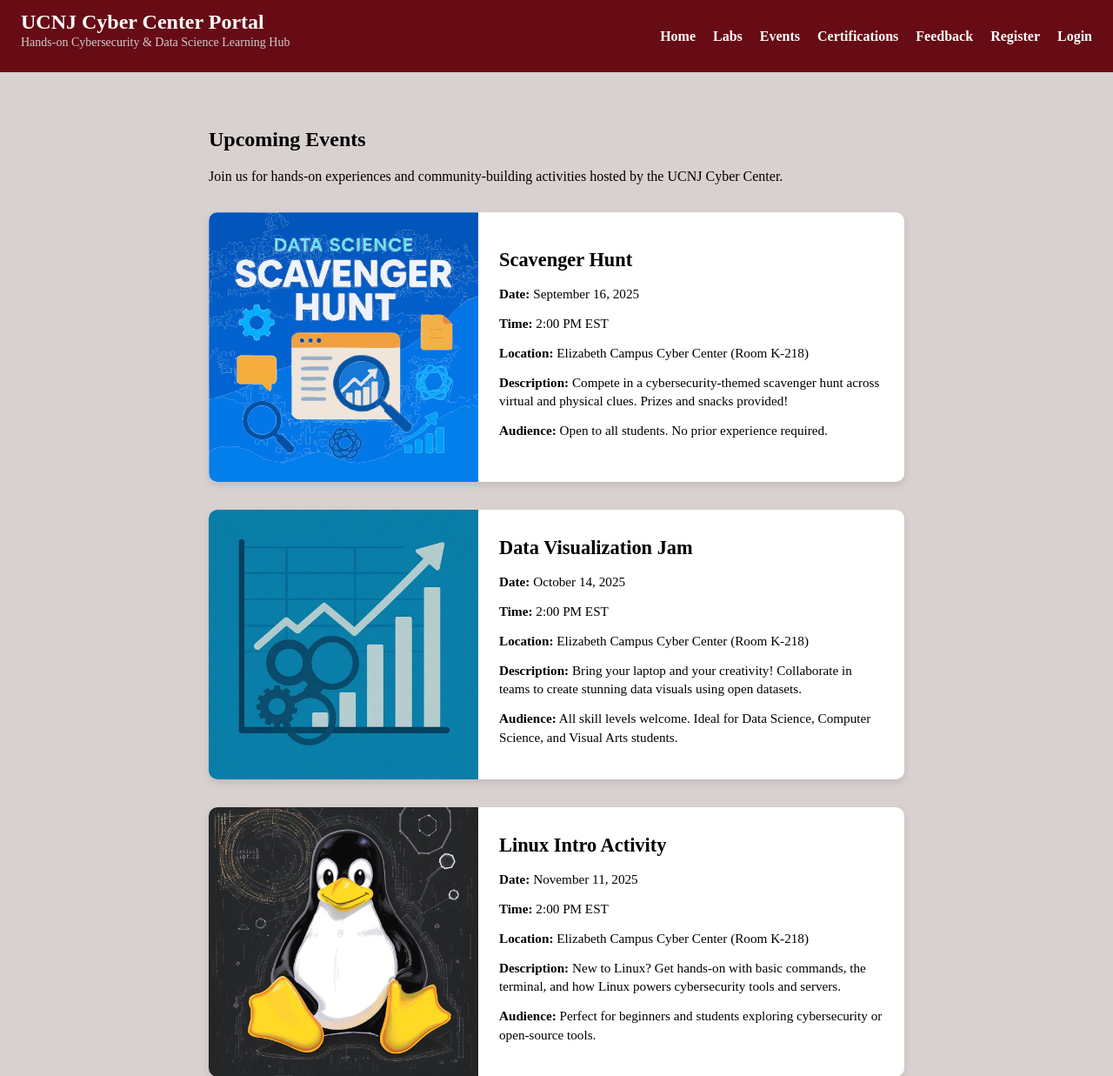
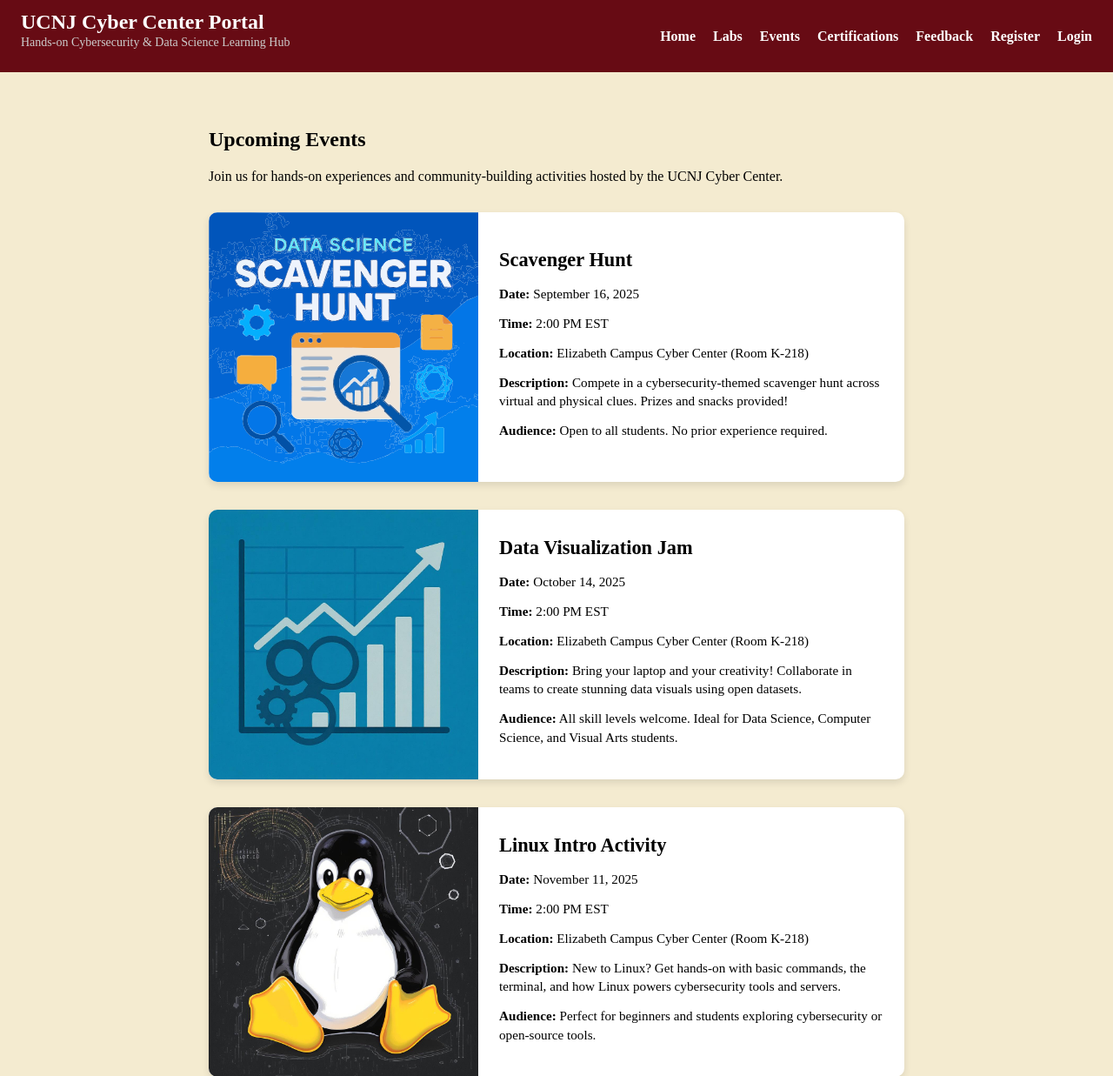
Before and after one commit to Emilio-Vasquez/Students-Technical-Questions-App, a Flask app: page /events in a window 1280 px wide. Shown: the top 1237 px of the page at 87% size. Run offline with Flask 3, Linux system fonts and the light colour scheme; some libraries are stand-ins or nearby versions.

Commit message:
Updated the background color of the body

```diff
--- a/app/static/css/ucnj_style.css
+++ b/app/static/css/ucnj_style.css
@@ -64,7 +64,7 @@ html, body {
 }
 
 body {
-    background-color: #3b0d0d31;
+    background-color: #F4EBD0; /*Use this color: #FBE8C4 , other colors: #3b0d0d31 and #F4EBD0*/
     display: flex;
     flex-direction: column;
 }
```
